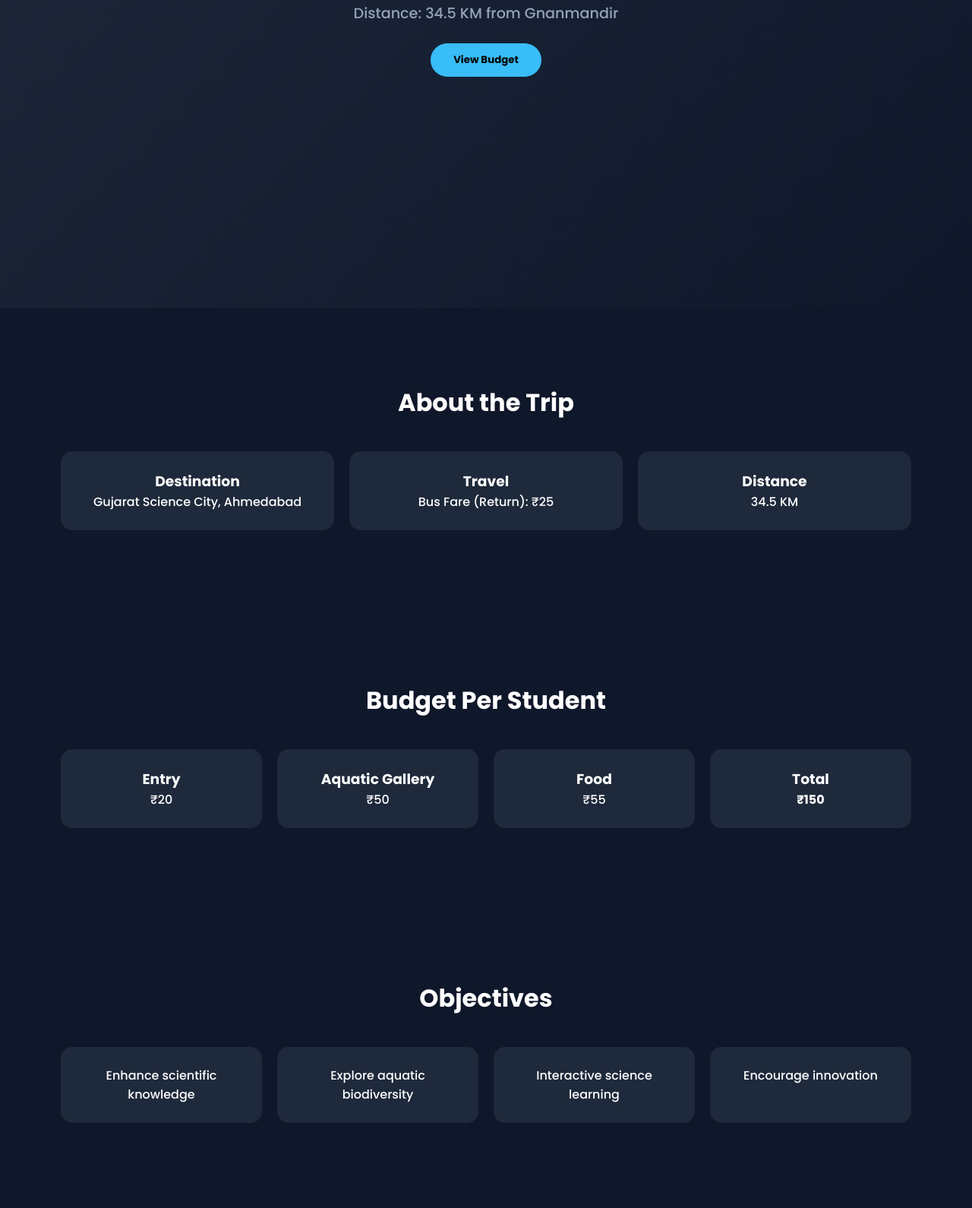
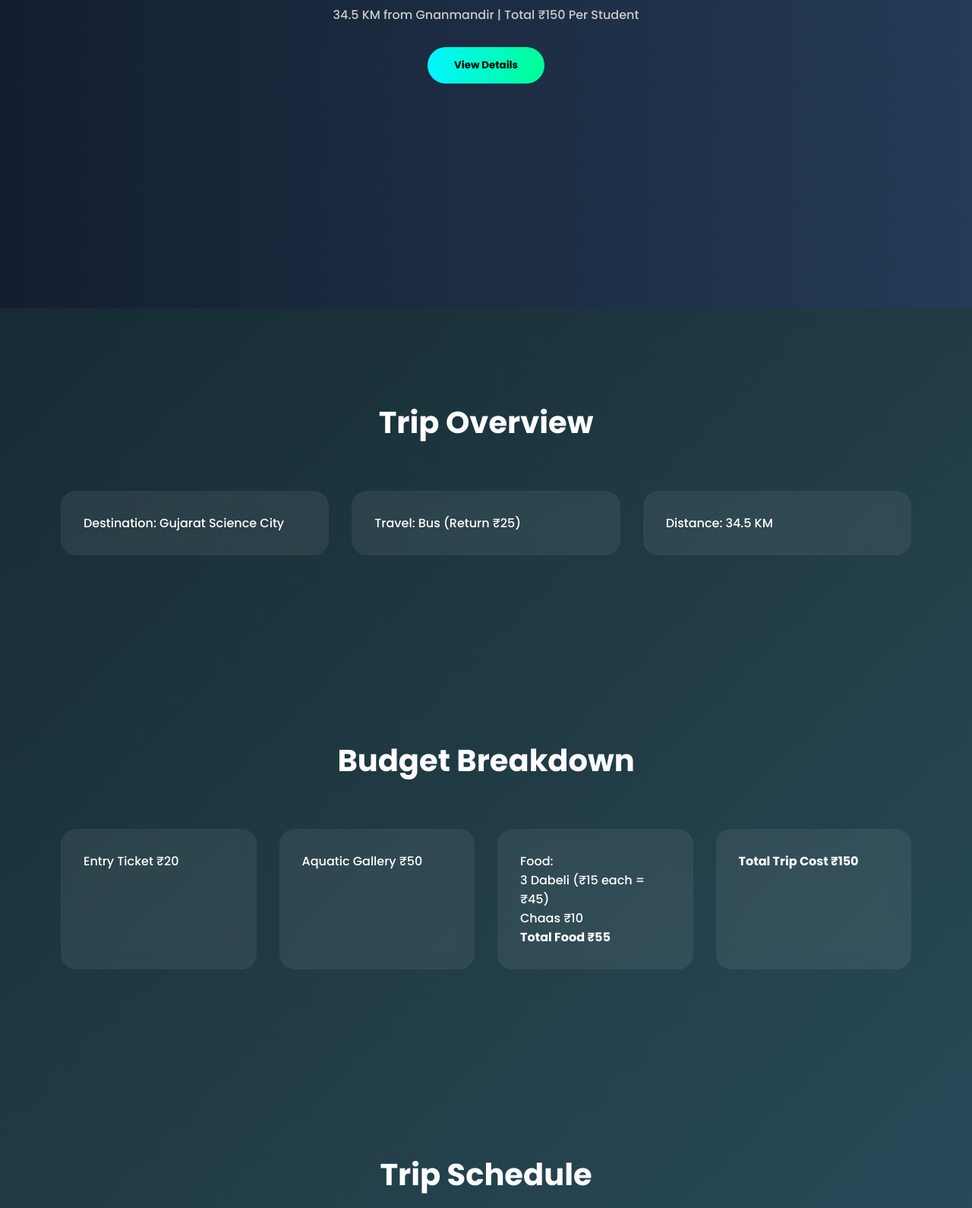
Before and after one commit to NamanDaxina/Ltm, a plain HTML site: page index.html in a window 1280 px wide. Shown: the part 394-1984 px from the top of the page at 76% size. Drawn offline with Linux system fonts and the light colour scheme.

Commit message:
Update index.html

```diff
--- a/index.html
+++ b/index.html
@@ -3,53 +3,39 @@
 <head>
 <meta charset="UTF-8">
 <meta name="viewport" content="width=device-width, initial-scale=1.0">
-<title>Science City Outing Proposal</title>
+<title>Science City Ultra Proposal</title>
 
 <link href="https://fonts.googleapis.com/css2?family=Poppins:wght@300;500;700&display=swap" rel="stylesheet">
 
 <style>
-*{
-    margin:0;
-    padding:0;
-    box-sizing:border-box;
-    font-family:'Poppins',sans-serif;
+*{margin:0;padding:0;box-sizing:border-box;font-family:'Poppins',sans-serif;}
+html{scroll-behavior:smooth;}
+body{
+background:linear-gradient(135deg,#0f2027,#203a43,#2c5364);
+color:white;
+overflow-x:hidden;
 }
 
-html{
-    scroll-behavior:smooth;
-}
-
-body{
-    background:#0f172a;
-    color:white;
-}
-
-/* NAVBAR */
+/* NAV */
 nav{
 position:fixed;
 width:100%;
-    padding:15px 50px;
-    background:rgba(0,0,0,0.6);
-    backdrop-filter:blur(10px);
+padding:20px 60px;
 display:flex;
 justify-content:space-between;
-    align-items:center;
+background:rgba(255,255,255,0.05);
+backdrop-filter:blur(15px);
 z-index:1000;
 }
-
 nav a{
 color:white;
 text-decoration:none;
-    margin-left:20px;
-    font-weight:500;
+margin-left:25px;
 transition:0.3s;
 }
+nav a:hover{color:#00f5ff;}
 
-nav a:hover{
-    color:#38bdf8;
-}
-
-/* HERO SECTION */
+/* HERO */
 .hero{
 height:100vh;
 display:flex;
@@ -57,80 +43,84 @@
 justify-content:center;
 align-items:center;
 text-align:center;
-    background:linear-gradient(135deg,#1e293b,#0f172a);
+background:linear-gradient(to right,#141e30,#243b55);
 }
-
 .hero h1{
-    font-size:3rem;
-    margin-bottom:20px;
-    animation:fadeDown 1.5s ease;
+font-size:3.5rem;
+background:linear-gradient(to right,#00f5ff,#00ff95);
+-webkit-background-clip:text;
+-webkit-text-fill-color:transparent;
+animation:fadeUp 1.5s ease;
 }
-
-.hero p{
-    font-size:1.2rem;
-    color:#94a3b8;
-}
-
+.hero p{margin-top:20px;color:#ccc;}
 .btn{
-    margin-top:25px;
-    padding:12px 30px;
-    background:#38bdf8;
+margin-top:30px;
+padding:14px 35px;
 border:none;
 border-radius:30px;
+background:linear-gradient(to right,#00f5ff,#00ff95);
 color:black;
 font-weight:bold;
 cursor:pointer;
-    transition:0.3s;
+transition:0.4s;
 }
-
-.btn:hover{
-    transform:scale(1.1);
-    background:white;
-}
+.btn:hover{transform:scale(1.1);}
 
 /* SECTIONS */
-section{
-    padding:100px 80px;
-}
+section{padding:120px 80px;}
+.section-title{text-align:center;font-size:2.5rem;margin-bottom:60px;}
 
-.section-title{
-    text-align:center;
-    font-size:2rem;
-    margin-bottom:40px;
-}
-
-/* CARDS */
 .cards{
 display:grid;
-    grid-template-columns:repeat(auto-fit,minmax(220px,1fr));
-    gap:20px;
+grid-template-columns:repeat(auto-fit,minmax(250px,1fr));
+gap:30px;
 }
 
 .card{
-    background:#1e293b;
-    padding:25px;
-    border-radius:15px;
-    text-align:center;
-    transition:0.4s;
+background:rgba(255,255,255,0.07);
+padding:30px;
+border-radius:20px;
+backdrop-filter:blur(10px);
+transition:0.6s;
+transform:translateY(60px);
+opacity:0;
+}
+.card.show{
+transform:translateY(0);
+opacity:1;
+}
+.card:hover{
+transform:translateY(-10px) scale(1.05);
+background:rgba(255,255,255,0.15);
 }
 
-.card:hover{
-    transform:translateY(-10px);
-    background:#334155;
+/* SCHEDULE */
+.timeline{
+border-left:3px solid #00f5ff;
+padding-left:30px;
+}
+.timeline div{
+margin-bottom:30px;
+opacity:0;
+transform:translateX(-50px);
+transition:0.6s;
+}
+.timeline div.show{
+opacity:1;
+transform:translateX(0);
 }
 
 /* FOOTER */
 footer{
 text-align:center;
-    padding:20px;
-    background:#0f172a;
-    color:#64748b;
+padding:30px;
+background:rgba(0,0,0,0.4);
+color:#aaa;
 }
 
-/* ANIMATION */
-@keyframes fadeDown{
-    from{opacity:0; transform:translateY(-50px);}
-    to{opacity:1; transform:translateY(0);}
+@keyframes fadeUp{
+from{opacity:0;transform:translateY(40px);}
+to{opacity:1;transform:translateY(0);}
 }
 </style>
 </head>
@@ -138,81 +128,69 @@
 <body>
 
 <nav>
-    <h3>Outing Proposal</h3>
+<h2>Science City Visit</h2>
 <div>
 <a href="#about">About</a>
 <a href="#budget">Budget</a>
-        <a href="#objectives">Objectives</a>
+<a href="#schedule">Schedule</a>
 </div>
 </nav>
 
 <div class="hero">
-    <h1>Educational Visit to Science City</h1>
-    <p>Distance: 34.5 KM from Gnanmandir</p>
-    <a href="#budget"><button class="btn">View Budget</button></a>
+<h1>Educational Outing Proposal</h1>
+<p>34.5 KM from Gnanmandir | Total ₹150 Per Student</p>
+<a href="#budget"><button class="btn">View Details</button></a>
 </div>
 
 <section id="about">
-    <h2 class="section-title">About the Trip</h2>
+<h2 class="section-title">Trip Overview</h2>
 <div class="cards">
-        <div class="card">
-            <h3>Destination</h3>
-            <p>Gujarat Science City, Ahmedabad</p>
-        </div>
-        <div class="card">
-            <h3>Travel</h3>
-            <p>Bus Fare (Return): ₹25</p>
-        </div>
-        <div class="card">
-            <h3>Distance</h3>
-            <p>34.5 KM</p>
-        </div>
+<div class="card">Destination: Gujarat Science City</div>
+<div class="card">Travel: Bus (Return ₹25)</div>
+<div class="card">Distance: 34.5 KM</div>
 </div>
 </section>
 
 <section id="budget">
-    <h2 class="section-title">Budget Per Student</h2>
+<h2 class="section-title">Budget Breakdown</h2>
 <div class="cards">
-        <div class="card">
-            <h3>Entry</h3>
-            <p>₹20</p>
-        </div>
-        <div class="card">
-            <h3>Aquatic Gallery</h3>
-            <p>₹50</p>
-        </div>
-        <div class="card">
-            <h3>Food</h3>
-            <p>₹55</p>
-        </div>
-        <div class="card">
-            <h3>Total</h3>
-            <p><strong>₹150</strong></p>
-        </div>
+<div class="card">Entry Ticket ₹20</div>
+<div class="card">Aquatic Gallery ₹50</div>
+<div class="card">Food:<br>3 Dabeli (₹15 each = ₹45)<br>Chaas ₹10<br><strong>Total Food ₹55</strong></div>
+<div class="card"><strong>Total Trip Cost ₹150</strong></div>
 </div>
 </section>
 
-<section id="objectives">
-    <h2 class="section-title">Objectives</h2>
-    <div class="cards">
-        <div class="card">
-            <p>Enhance scientific knowledge</p>
-        </div>
-        <div class="card">
-            <p>Explore aquatic biodiversity</p>
-        </div>
-        <div class="card">
-            <p>Interactive science learning</p>
-        </div>
-        <div class="card">
-            <p>Encourage innovation</p>
-        </div>
+<section id="schedule">
+<h2 class="section-title">Trip Schedule</h2>
+<div class="timeline">
+<div>08:00 AM – Departure from Gnanmandir</div>
+<div>09:00 AM – Arrival at Science City</div>
+<div>09:30 AM – Explore Exhibits</div>
+<div>12:30 PM – Aquatic Gallery Visit</div>
+<div>01:30 PM – Lunch (Dabeli & Chaas)</div>
+<div>03:00 PM – Free Exploration & Photos</div>
+<div>04:00 PM – Departure</div>
+<div>05:00 PM – Return to School</div>
 </div>
 </section>
 
 <footer>
-    © 2026 Science City Outing Proposal | Made by You
+© 2026 Science City Outing | Designed Ultra Pro
 </footer>
+
+<script>
+const reveal = document.querySelectorAll('.card, .timeline div');
+
+window.addEventListener('scroll',()=>{
+const trigger = window.innerHeight * 0.85;
+reveal.forEach(el=>{
+if(el.getBoundingClientRect().top < trigger){
+el.classList.add('show');
+}
+});
+});
+</script>
 
 </body>
 </html>
```
Lines whose indentation alone changed are shown as unchanged.
